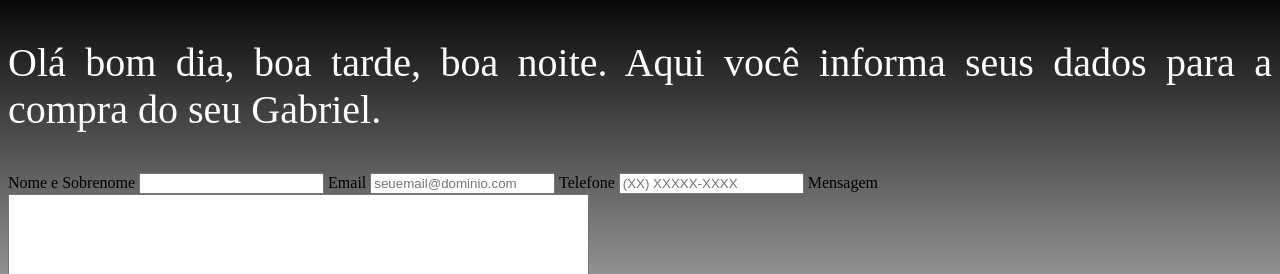
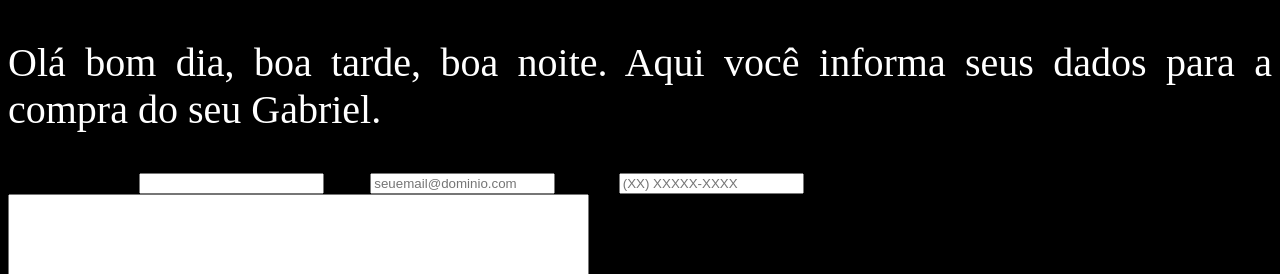
Before and after one commit to mwpl007/Gabrieis-gostosos, a plain HTML site: page index.html in a window 1280 px wide. Shown: the part 526-800 px from the top of the page. Drawn offline with Linux system fonts and the light colour scheme.

Commit message:
Update inicio.css

```diff
--- a/inicio.css
+++ b/inicio.css
@@ -2,7 +2,7 @@ header{
 	background: black;
 }
 body{
-	background: linear-gradient(black,black,white);
+	background: linear-gradient(black,black,black);
 }
 h1{
 	font-size: 50px;
```
